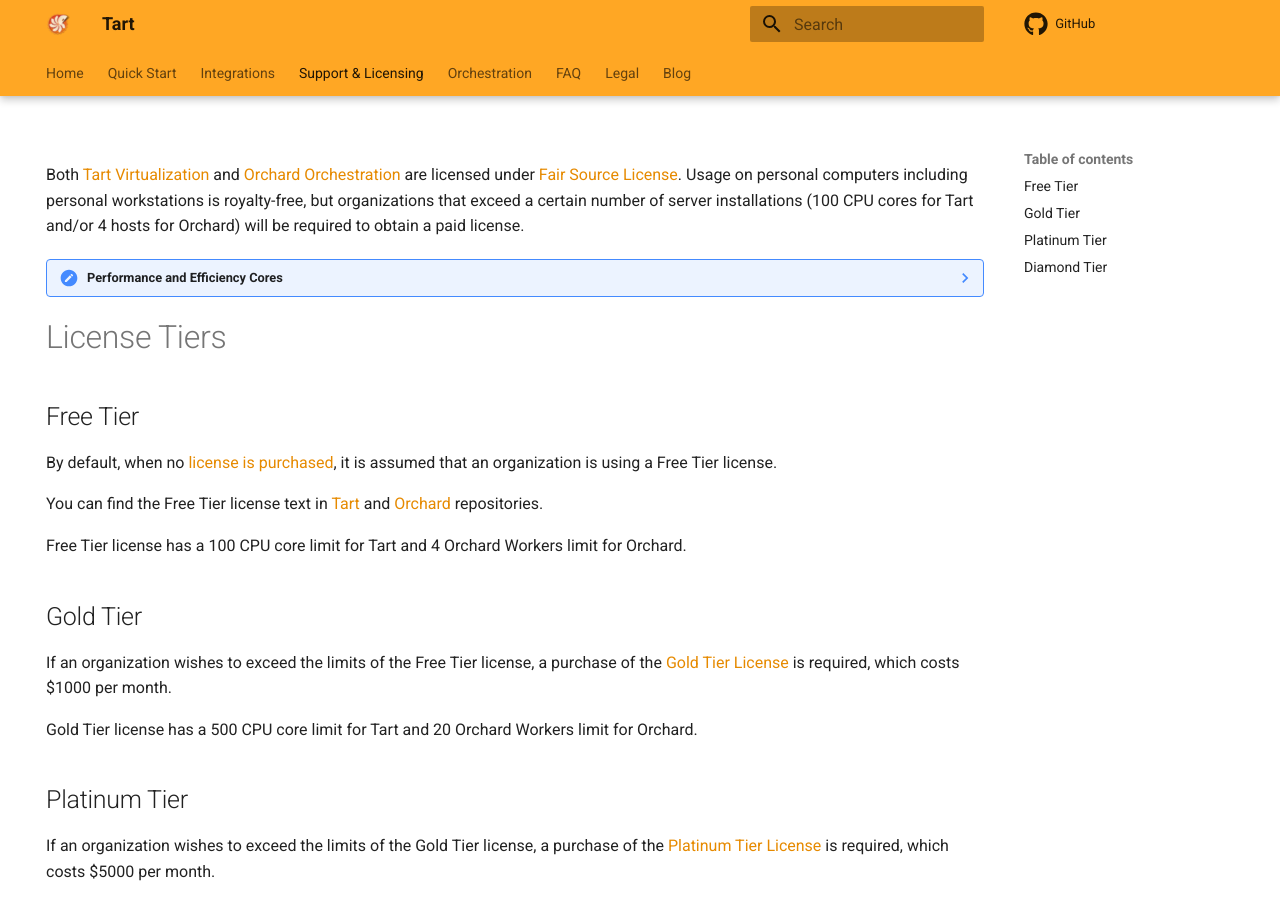
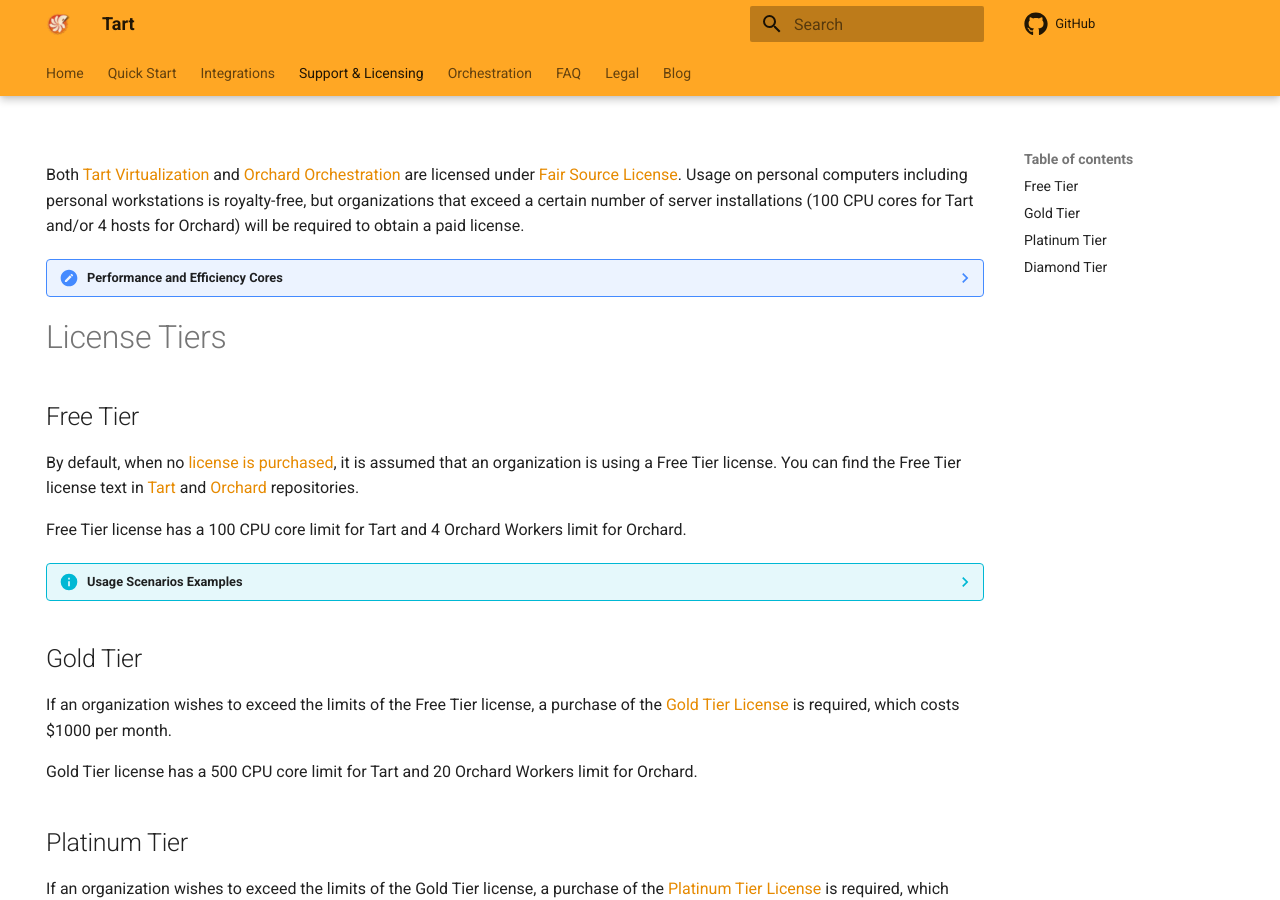
Before and after one commit to cirruslabs/tart, an MkDocs documentation site: the page built from docs/licensing.md, in a window 1280 px wide and 900 px high. Built offline with MkDocs 1.6.1 and Material for MkDocs 9.7.7, drawn with Linux system fonts in a browser that asks for light colours; plug-ins that fetch from the network failed and are left out; comment, search, counter and statistics services are not loaded; some of the changed lines change nothing that is shown.

Commit message:
Provide license usage examples

```diff
--- a/docs/licensing.md
+++ b/docs/licensing.md
@@ -9,7 +9,7 @@
 will be required to obtain a paid license.
 
 ??? note "Performance and Efficiency Cores"
-    The virtual CPU cores in Tart VMs do not differentiate between the high-performance  and high-efficient cores
+    The virtual CPU cores in Tart VMs do not differentiate between the high-performance and high-efficient cores
     of the host CPU. Instead, Tart VMs automatically alternate between these types of cores depending on the workload
     being executed within the virtual machines. As a result, both performance and energy-efficient cores of the host CPU
     are treated equally in terms of licensing.
@@ -19,10 +19,21 @@
 ## Free Tier
 
 By default, when no [license is purchased](#get-the-license), it is assumed that an organization is using a Free Tier license.
-
 You can find the Free Tier license text in [Tart](https://github.com/cirruslabs/tart/blob/main/LICENSE) and [Orchard](https://github.com/cirruslabs/orchard/blob/main/LICENSE) repositories.
 
 Free Tier license has a 100 CPU core limit for Tart and 4 Orchard Workers limit for Orchard.
+
+??? info "Usage Scenarios Examples"
+
+    Here are a few examples that fit into the free tier:
+
+      - Using Tart on 12 Mac Minis with 8 CPUs each running up to 24 VMs in parallel.
+      - Creating an Orchard cluster of 4 Mac Studio workers with 24 CPUs each.
+
+    Here are a few examples that do not fit into the free tier:
+
+      - Using Tart on 13 Mac Minis with 8 CPUs each.
+      - Creating an Orchard cluster of 5 Mac Minis workers with 8 CPUs each.
 
 ## Gold Tier
 
```
